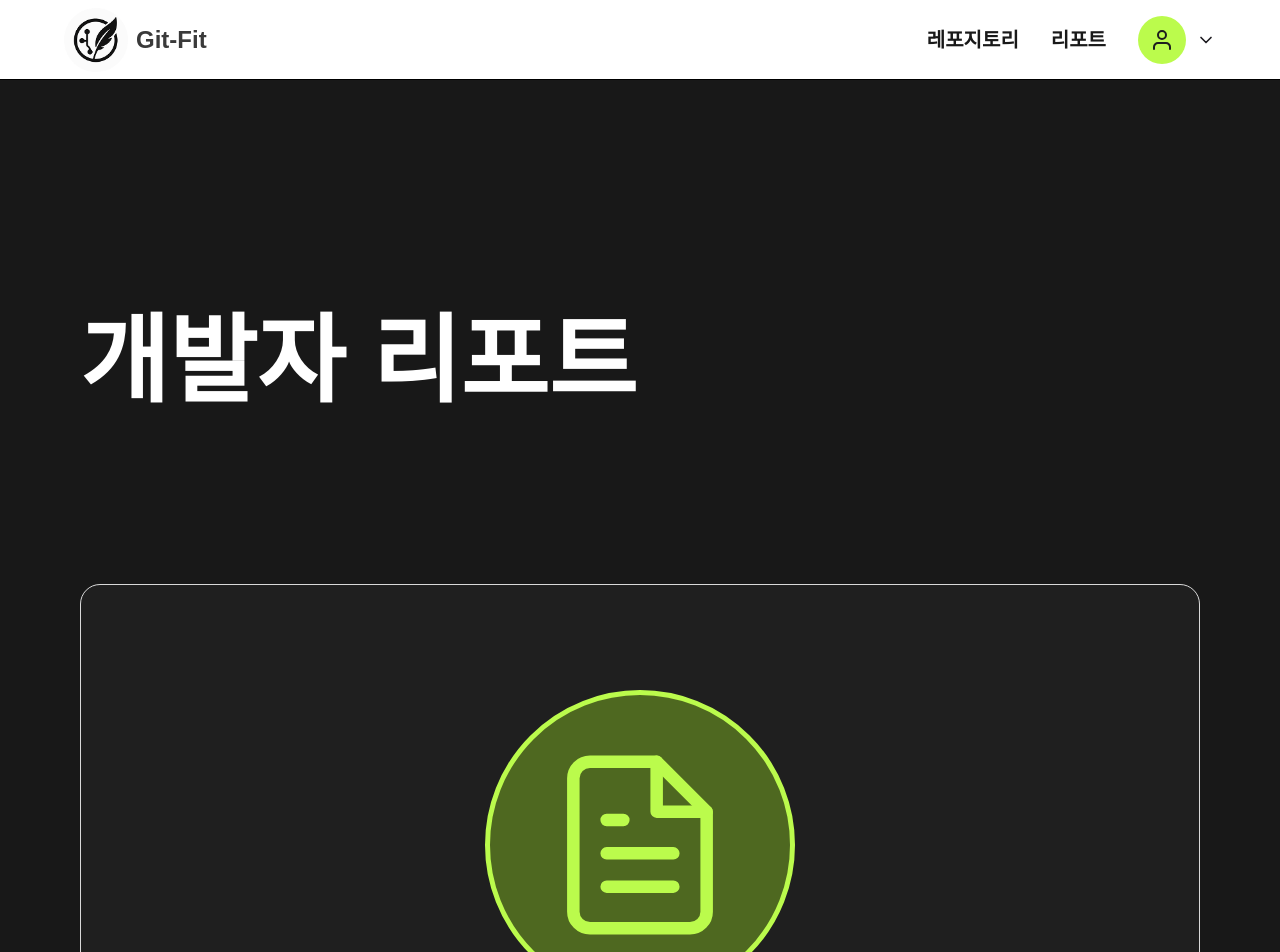
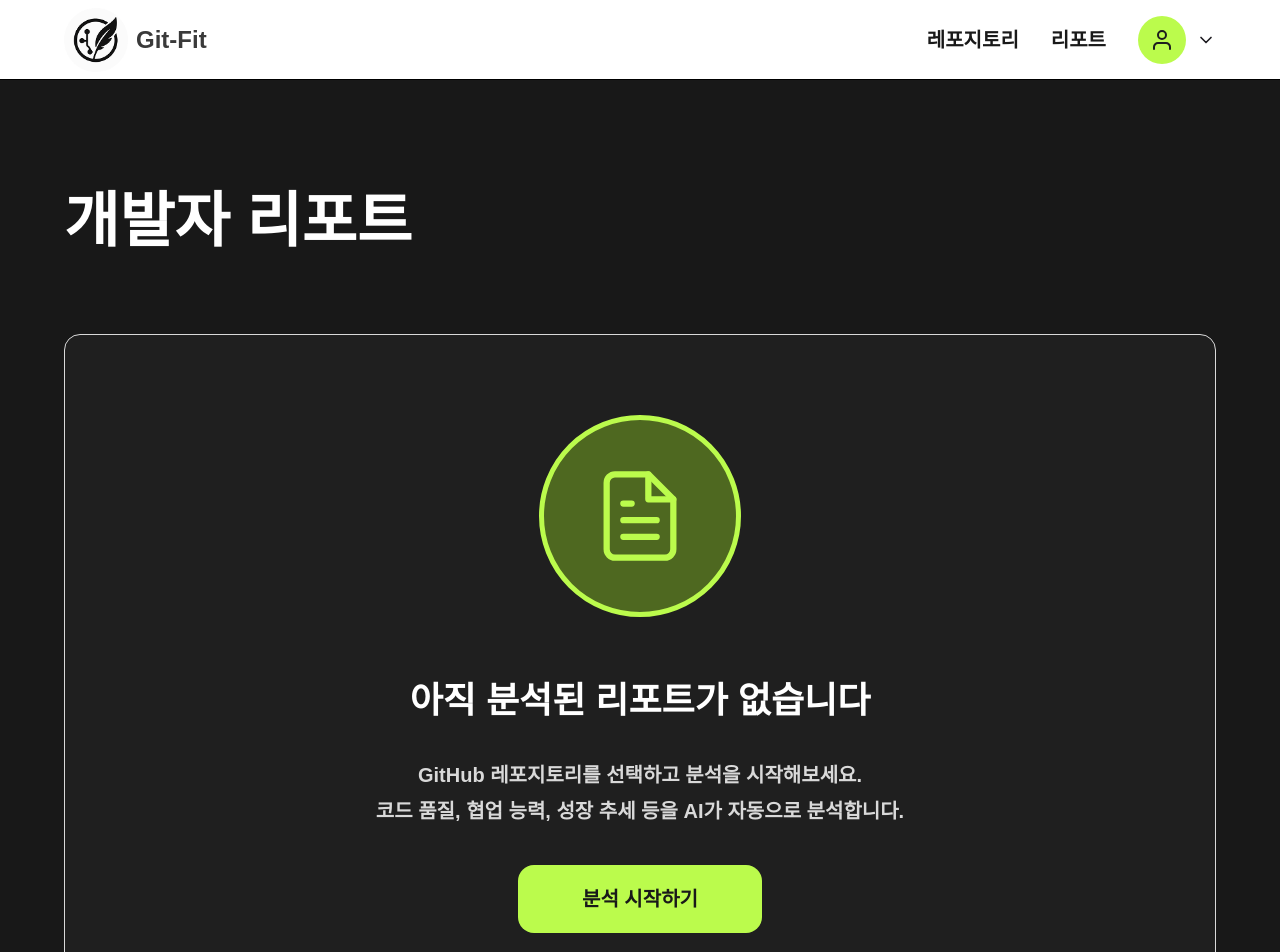
Before and after one commit to KAU-gitfit/gitfit-next, a Next.js app: page /reports in a window 1280 px wide. Shown: the top 952 px of the page. Built offline with nearby package versions, Linux system fonts and the light colour scheme.

Commit message:
refactor: reduce reports page UI sizes for xl screens

```diff
--- a/app/components/Footer.tsx
+++ b/app/components/Footer.tsx
@@ -2,9 +2,9 @@ export default function Footer() {
   return (
     <footer className="bg-[#191919] text-white w-full mt-auto">
       <div className="max-w-[1920px] mx-auto px-4 md:px-8 lg:px-12 xl:px-16 py-8 md:py-10 lg:py-12 xl:py-12">
-        <div className="flex flex-col md:flex-row justify-between items-start gap-8 md:gap-10">
+        <div className="flex flex-col md:flex-row justify-between items-start gap-8 md:gap-10 w-full">
           {/* 왼쪽 섹션 */}
-          <div className="flex flex-col gap-3 md:gap-3 lg:gap-4">
+          <div className="flex flex-col gap-3 md:gap-3 lg:gap-4 w-full md:w-auto">
             <h3 className="text-2xl md:text-2xl lg:text-3xl font-bold">Git-Fit</h3>
             <p className="text-base md:text-base lg:text-lg text-[#b0b0b0]">
               개발자의 성장을 위한 플랫폼
@@ -12,7 +12,7 @@ export default function Footer() {
           </div>
 
           {/* 오른쪽 섹션 */}
-          <div className="flex gap-12 md:gap-14 lg:gap-16">
+          <div className="flex gap-12 md:gap-14 lg:gap-16 w-full md:w-auto justify-between md:justify-start">
             <div className="flex flex-col gap-3 md:gap-3">
               <h4 className="text-lg md:text-lg lg:text-xl font-semibold mb-1 md:mb-1.5">서비스</h4>
               <a href="#" className="text-sm md:text-base lg:text-base xl:text-lg text-[#b0b0b0] hover:text-white transition-colors">
--- a/app/reports/page.tsx
+++ b/app/reports/page.tsx
@@ -5,36 +5,38 @@ import { IconFileText } from "../components/icons";
 
 export default function ReportsPage() {
   return (
-    <div className="bg-[#181818] min-h-screen pt-[250px]">
+    <div className="bg-[#181818] min-h-screen pt-16 md:pt-18 lg:pt-20 xl:pt-20">
       {/* Title Section */}
-      <div className="px-[80px] py-[40px] h-[230px] flex items-start mb-[80px]">
-        <div className="flex flex-col gap-[30px]">
-          <h1 className="text-[96px] font-bold text-white">개발자 리포트</h1>
+      <div className="px-4 md:px-8 lg:px-12 xl:px-16 py-6 md:py-8 lg:py-8 min-h-[120px] md:min-h-[140px] lg:min-h-[150px] flex items-start mt-16 md:mt-18 lg:mt-20 xl:mt-20">
+        <div className="flex flex-col gap-4 md:gap-5 lg:gap-5">
+          <h1 className="text-4xl sm:text-5xl md:text-5xl lg:text-6xl xl:text-6xl font-bold text-white">개발자 리포트</h1>
         </div>
       </div>
 
       {/* Empty State Section */}
-      <div className="px-[80px] py-[24px]">
-        <div className="bg-[#1f1f1f] border border-[#d9d9d9] rounded-[20px] h-[1078px] flex flex-col items-center justify-center gap-[100px] py-[154px]">
+      <div className="px-4 md:px-8 lg:px-12 xl:px-16 py-4 md:py-6">
+        <div className="bg-[#1f1f1f] border border-[#d9d9d9] rounded-xl md:rounded-2xl min-h-[500px] md:min-h-[600px] lg:min-h-[650px] xl:min-h-[650px] flex flex-col items-center justify-center gap-12 md:gap-14 lg:gap-16 xl:gap-16 py-16 md:py-20 lg:py-20 xl:py-20">
           {/* File Icon */}
-          <div className="bg-[#4e6820] border-[5px] border-[#bbfb4c] rounded-full flex items-center justify-center p-[50px]">
-            <IconFileText size={200} />
+          <div className="bg-[#4e6820] border-4 md:border-[5px] border-[#bbfb4c] rounded-full flex items-center justify-center p-8 md:p-10 lg:p-10 xl:p-10">
+            <div className="w-20 h-20 md:w-24 md:h-24 lg:w-28 lg:h-28 flex items-center justify-center">
+              <IconFileText size={100} />
+            </div>
           </div>
 
           {/* Empty State Text and Button */}
-          <div className="flex flex-col gap-[50px] items-center justify-center w-[1250px]">
-            <h2 className="text-[64px] font-bold text-white text-center">
+          <div className="flex flex-col gap-8 md:gap-8 lg:gap-10 items-center justify-center w-full max-w-xs sm:max-w-md md:max-w-2xl lg:max-w-4xl px-4">
+            <h2 className="text-2xl sm:text-3xl md:text-4xl lg:text-4xl xl:text-4xl font-bold text-white text-center">
               아직 분석된 리포트가 없습니다
             </h2>
-            <div className="text-[40px] font-bold text-[#d9d9d9] text-center">
-              <p className="mb-0">GitHub 레포지토리를 선택하고 분석을 시작해보세요.</p>
+            <div className="text-base sm:text-lg md:text-xl lg:text-xl xl:text-xl font-bold text-[#d9d9d9] text-center space-y-2">
+              <p>GitHub 레포지토리를 선택하고 분석을 시작해보세요.</p>
               <p>코드 품질, 협업 능력, 성장 추세 등을 AI가 자동으로 분석합니다.</p>
             </div>
             <Link
               href="/repositories"
-              className="bg-[#bbfb4c] rounded-[20px] px-[80px] py-[40px]"
+              className="bg-[#bbfb4c] rounded-xl md:rounded-2xl px-8 md:px-12 lg:px-14 xl:px-16 py-4 md:py-5 lg:py-5 xl:py-5"
             >
-              <span className="text-[40px] font-semibold text-[#191919]">분석 시작하기</span>
+              <span className="text-lg md:text-xl lg:text-xl xl:text-xl font-semibold text-[#191919]">분석 시작하기</span>
             </Link>
           </div>
         </div>
```
